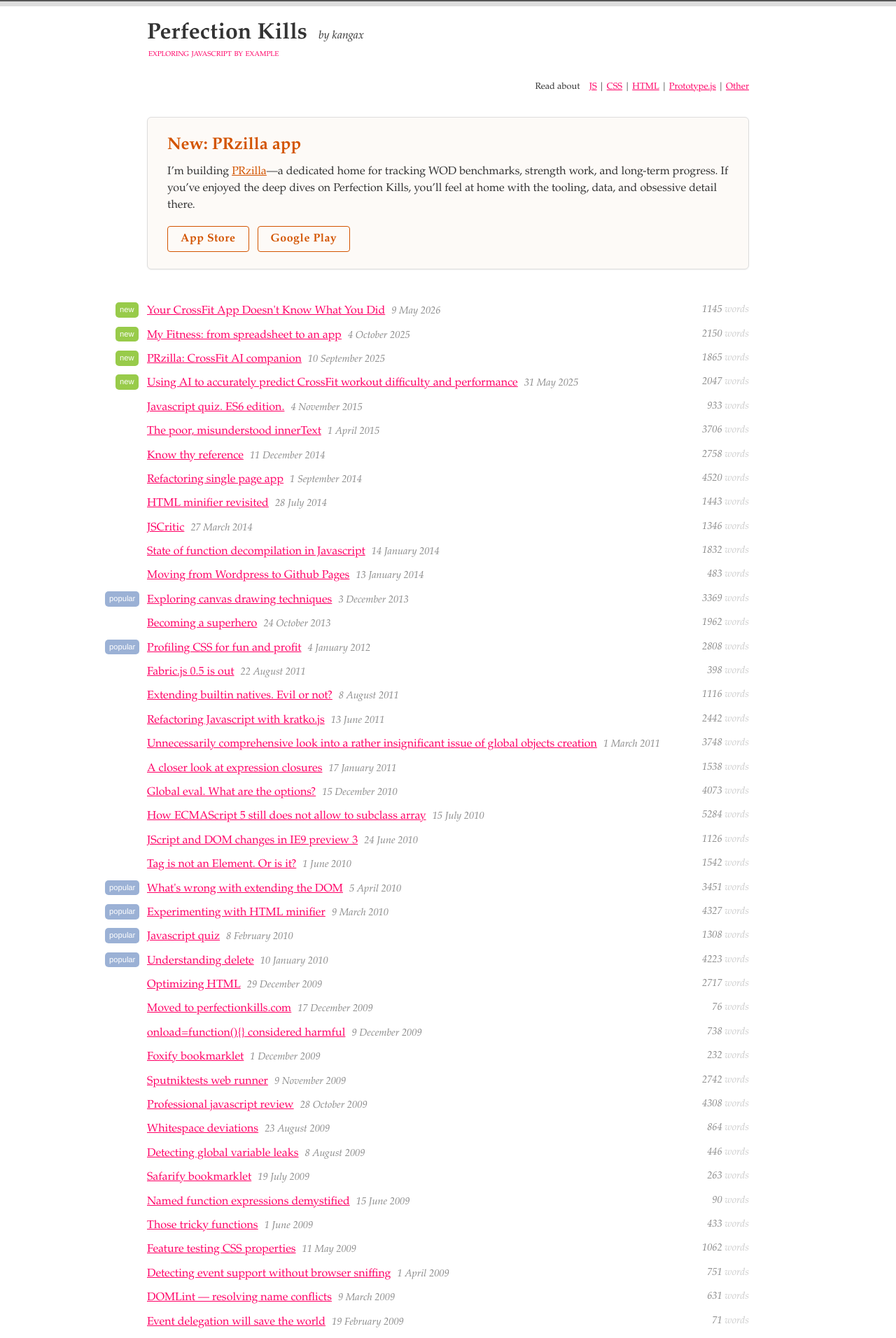
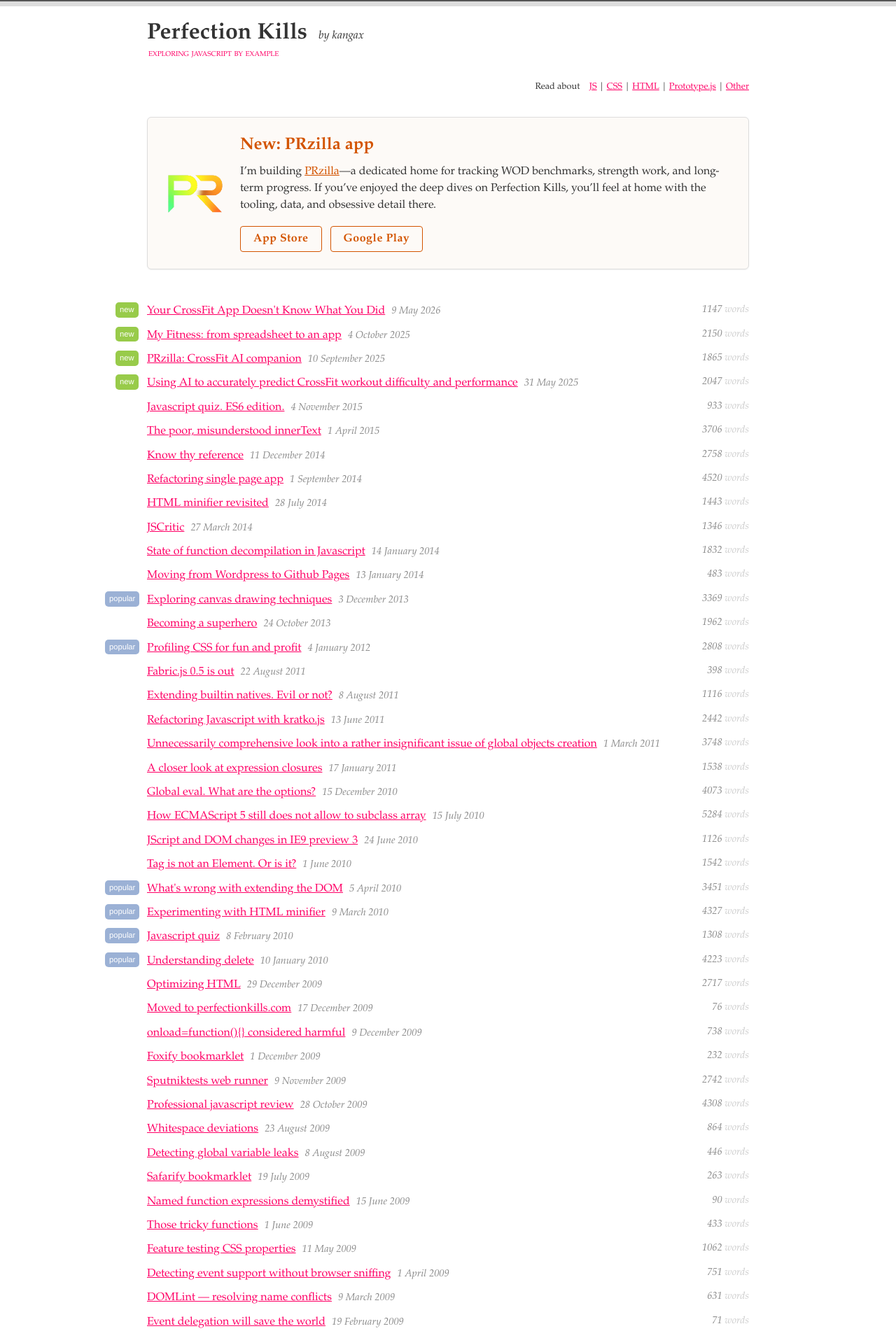
Before and after one commit to kangax/perfectionkills.com, a Jekyll site: the page built from index.html, in a window 1280 px wide. Shown: the top 1912 px of the page at 70% size. Built offline with Jekyll 4.4.1, drawn with Linux system fonts in a browser that asks for light colours; Markdown is read by kramdown in place of the engine named in the settings.

Commit message:
Add PRzilla logo to banner, fix oversized post images
Co-Authored-By: Claude Sonnet 4.6 <noreply@anthropic.com>

```diff
--- a/_posts/2026-05-09-your-crossfit-app-doesnt-know-what-you-did.html
+++ b/_posts/2026-05-09-your-crossfit-app-doesnt-know-what-you-did.html
@@ -11,11 +11,11 @@ new: new
 
 <p>CrossFit apps are good at storing WOD scores, but are terrible at knowing the work you've actually done. Here's a WOD from <a href="https://www.murderofcrowsbrooklyn.com/">my box</a>:</p>
 
-<figure><img src="https://substack-post-media.s3.amazonaws.com/public/images/364a00ad-3543-48b4-a24d-068b8bba73b2_1206x715.jpeg"/></figure>
+<figure><img src="https://substack-post-media.s3.amazonaws.com/public/images/364a00ad-3543-48b4-a24d-068b8bba73b2_1206x715.jpeg" style="max-width:453px"/></figure>
 
 <p>Out of 20 results, only 1 person did it RX:</p>
 
-<figure><img src="https://substack-post-media.s3.amazonaws.com/public/images/794176f2-53ae-43ec-ab82-6f04332cd303_1206x2622.png"/></figure>
+<figure><img src="https://substack-post-media.s3.amazonaws.com/public/images/794176f2-53ae-43ec-ab82-6f04332cd303_1206x2622.png" style="max-width:292px"/></figure>
 
 <h2>Stored, not understood</h2>
 
--- a/css/master.scss
+++ b/css/master.scss
@@ -66,6 +66,23 @@ body {
   border-radius: 6px;
   background: #fdfaf7;
   box-shadow: 0 1px 2px rgba(0, 0, 0, 0.05);
+  display: flex;
+  align-items: center;
+  gap: 24px;
+
+  &__logo {
+    flex-shrink: 0;
+    img {
+      display: block;
+      width: 80px;
+      height: auto;
+    }
+  }
+
+  &__content {
+    flex: 1;
+    min-width: 0;
+  }
 
   &__title {
     margin: 0 0 10px;
--- a/index.html
+++ b/index.html
@@ -4,6 +4,10 @@ title: Home page
 ---
 
 <section class="site-callout">
+  <a class="site-callout__logo" href="https://przilla.app" target="_blank" rel="noopener">
+    <img src="/images/przilla_logo.png" alt="PRzilla" />
+  </a>
+  <div class="site-callout__content">
     <h2 class="site-callout__title">New: PRzilla app</h2>
     <p class="site-callout__body">
       I’m building <a href="https://przilla.app" target="_blank" rel="noopener">PRzilla</a>—a dedicated home for tracking WOD benchmarks,
@@ -13,6 +17,7 @@ title: Home page
     <div class="site-callout__stores">
       <a class="site-callout__cta" href="https://apps.apple.com/app/id6758307458" target="_blank" rel="noopener">App Store</a>
       <a class="site-callout__cta" href="https://play.google.com/store/apps/details?id=app.przilla.przilla&hl=en_US" target="_blank" rel="noopener">Google Play</a>
+    </div>
   </div>
 </section>
 
```
Also changed, not shown: images/przilla_logo.png (added). Lines whose indentation alone changed are shown as unchanged.
